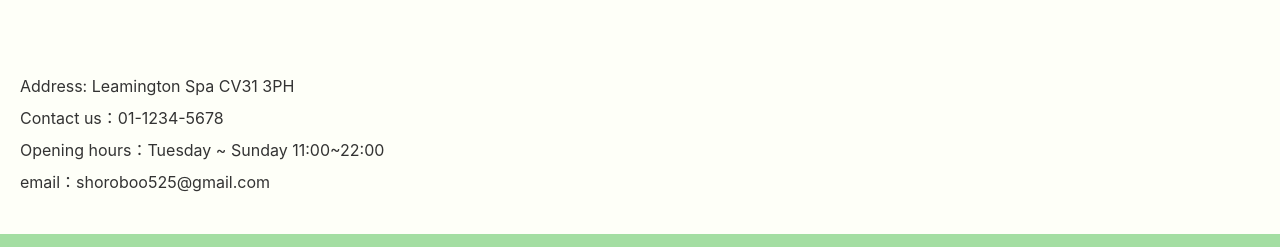
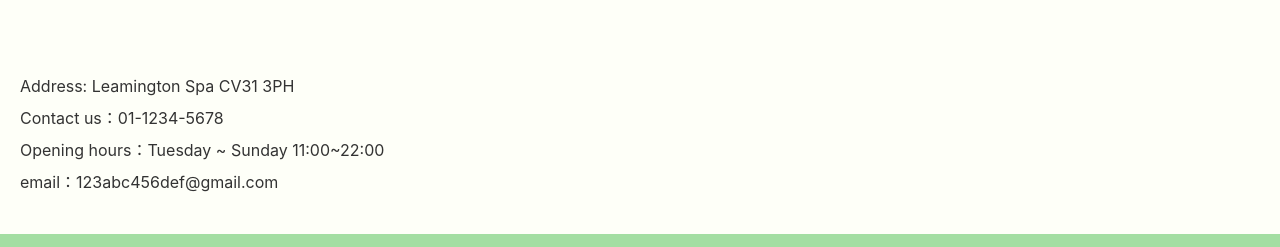
Before and after one commit to Pei-wen-code/react_restaurant, a React (Create React App) app: page /#/admin/reserve in a window 1280 px wide. Shown: the part 967-1214 px from the top of the page. Built offline with nearby package versions, Linux system fonts and the light colour scheme; no server answers.

Commit message:
change footer

```diff
--- a/src/components/Footer/Footer.js
+++ b/src/components/Footer/Footer.js
@@ -30,7 +30,7 @@ export default function Footer() {
           Contact us：01-1234-5678 <br />
           Opening hours：Tuesday ~ Sunday 11:00~22:00
           <br />
-          email：shoroboo525@gmail.com
+          email：123abc456def@gmail.com
           <br />
         </ResturantInfo>
       </FooterTop>
```
